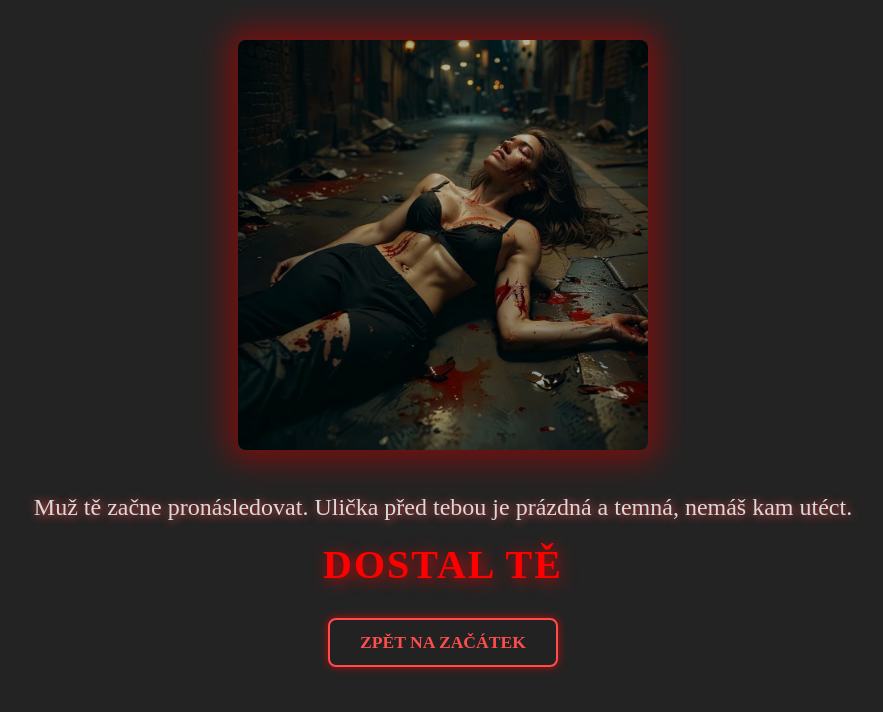
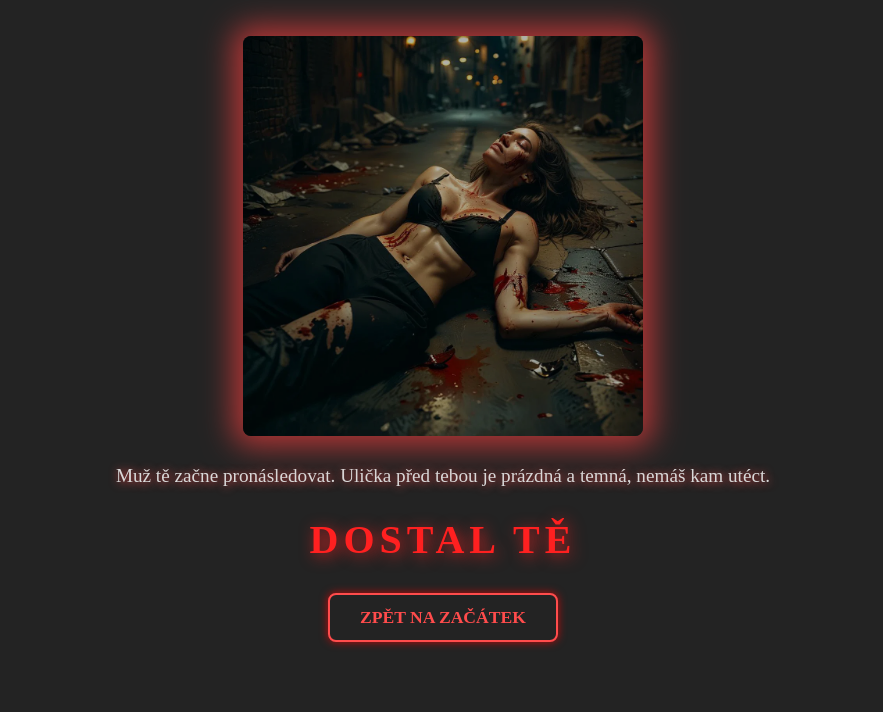
Before and after one commit to TomasKazda/n-siln--cesta, a plain HTML site: page AA/index.html in a window 1280 px wide. Shown: the whole page, without its empty margins (197-1080 px from the left). Drawn offline with Linux system fonts and the light colour scheme.

Commit message:
review KZD

```diff
--- a/style.css
+++ b/style.css
@@ -3,54 +3,63 @@
     --color-secondary: #ff4c4c;
     --background: #232323;
     --shadow-color: rgba(0, 0, 0, 0.7);
+    --danger: 255, 32, 32;
 }
 
 html, body {
-    height: 100%;
+
     margin: 0;
-    padding: 0;
-    overflow: auto;
+
+
     background-color: var(--background);
     font-family: Outfit, serif;
 }
 
 body {
-    display: flex;
-    flex-direction: column;
-    align-items: center;
-    justify-content: flex-start;
-    min-height: 100%;
+
+
+
+
+
+
+
+    text-align: center;
     color: var(--color-primary);
-    font-size: 16px;
-    text-align: center;
 }
 
 .vse {
-    text-align: center;
-    padding: 20px;
-    position: relative;
-    z-index: 1;
-    flex: 1;
+
+    padding: 1rem 2rem;
+
+
+
+    max-width: 760px;
+    margin: 0 auto;
 }
 
 .foto img {
-    max-width: 40%;
-    height: auto;
+    width: 100%;
+
+    display: block;
+}
+.foto {
+    overflow: hidden;
     border-radius: 8px;
-    margin: 20px 0;
-    box-shadow: 0 0 30px 10px rgba(255, 0, 0, 0.6);
+    margin: 20px auto;
+    box-shadow: 0 0 30px 10px var(--color-secondary);
     filter: brightness(70%);
+    max-height: 50vh;
+    aspect-ratio: 1/1;
 }
+.text {
+    font-size: 1.2em;
+    margin: 1.5em 0;
 
-.text {
-    font-size: 1.5rem;
-    margin: 20px 0;
-    color: var(--color-primary);
     text-shadow: 1px 1px 10px var(--color-secondary);
 }
 
 .popis{
-    font-size: 1rem;
+
     margin: 20px 0;
     color: var(--color-primary);
     text-shadow: 1px 1px 10px var(--color-secondary);
@@ -61,9 +70,9 @@ body {
     font-size: 2.5rem;
     font-weight: bold;
     margin: 20px 0;
-    color: rgb(255, 0, 0);
-    text-shadow: 3px 3px 15px rgba(255, 0, 0, 0.8);
-    letter-spacing: 2px;
+    color: rgb(var(--danger));
+    text-shadow: 3px 3px 15px rgba(var(--danger), 0.8);
+    letter-spacing: .125em;
 }
 
 .options {
@@ -81,14 +90,15 @@ body {
     text-decoration: none;
     font-size: 1.1rem;
     color: var(--color-secondary);
-    background-color: #222;
-    padding: 12px 30px;
+    background-color: var(--background);
+    padding: .7em 1.7em;
     border: 2px solid var(--color-secondary);
     border-radius: 8px;
+    overflow: hidden;
     font-weight: bold;
     text-transform: uppercase;
     transition: all 0.3s ease;
-    cursor: pointer;
+
     box-shadow: 0 0 8px rgba(255, 0, 0, 0.7);
 }
 
@@ -97,33 +107,33 @@ body {
     color: var(--color-primary);
     border-color: var(--color-primary);
     transform: scale(1.05);
-    box-shadow: 0 0 15px rgba(255, 0, 0, 1);
+    box-shadow: 0 0 15px rgba(var(--danger), 1);
 }
 
 .options li a:active {
-    transform: scale(0.95);
-    background-color: #ff3333;
-    border-color: #ff3333;
-    color: white;
-    box-shadow: 0 0 15px #ff3333;
+
+
+
+
+
 }
 
 @media (max-width: 480px) {
     body {
-      justify-content: flex-start;
-      padding: 10px;
+
+
     }
 
     .foto img {
-        max-width: 80%;
+
     }
 
     .text {
-        font-size: 1.1rem;
+
     }
 
     .options li a {
-        font-size: 1rem;
-        padding: 8px 20px;
+
+
     }
 }
```
